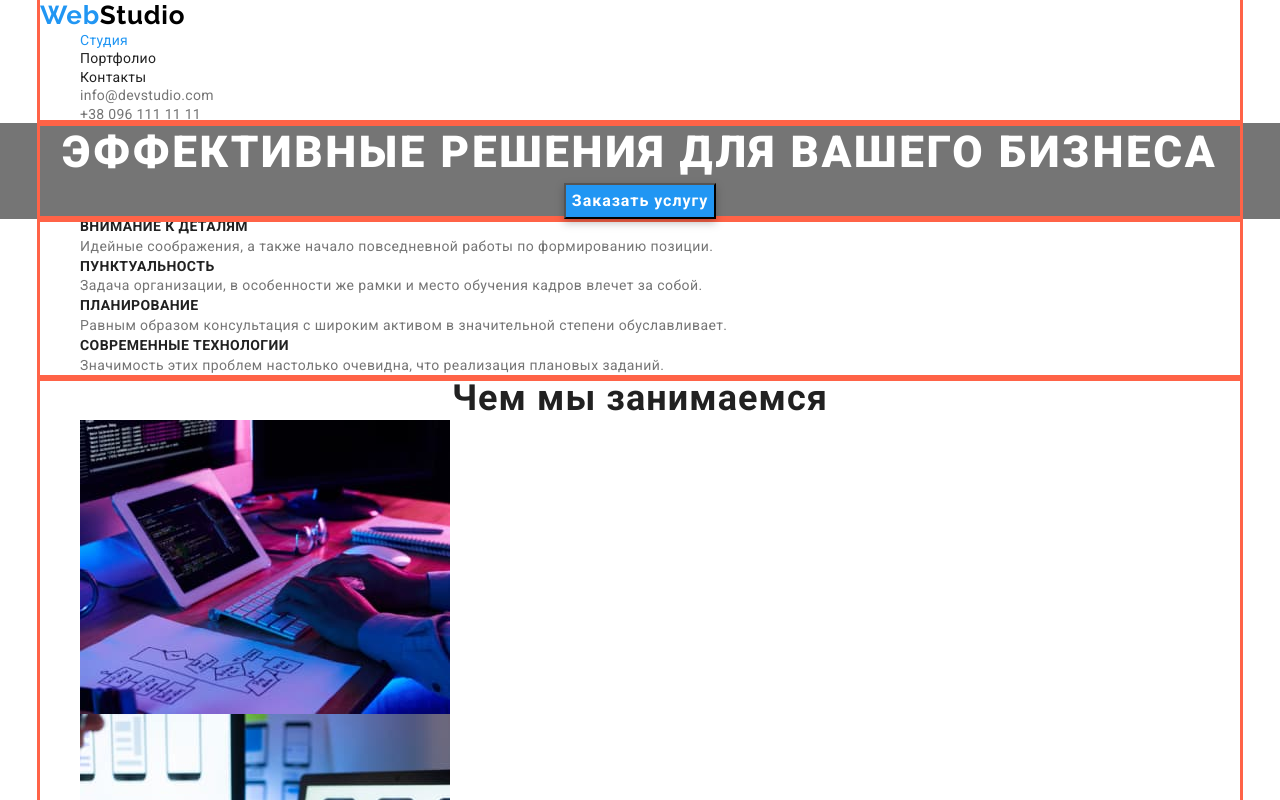
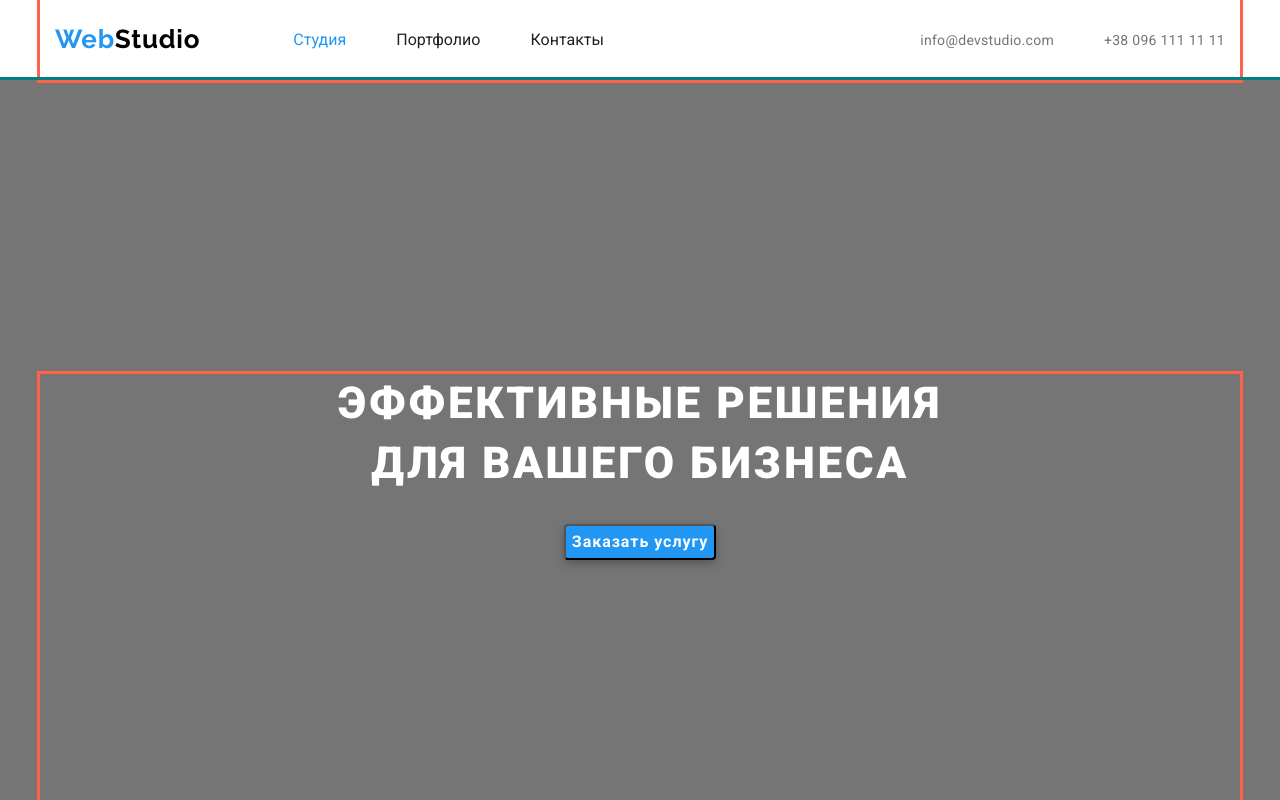
Before and after one commit to nazar-yednak/goit-markup-hw-03, a plain HTML site: page index.html in a window 1280 px wide. Shown: the top 800 px of the page. Drawn offline with nearby package versions, Linux system fonts and the light colour scheme.

Commit message:
зберігає марджіни

```diff
--- a/css/style.css
+++ b/css/style.css
@@ -1,5 +1,5 @@
 body {
-  margin: 0;
+  margin: 0 ;
   font-family: Roboto, sans-serif;
 }
 h1,
@@ -10,7 +10,8 @@ h5,
 h6,
 p,
 ul {
-  margin: 0;
+  margin: 0px;
+  padding: 0px;
 }
 img {
   display: block;
@@ -35,12 +36,30 @@ img {
 .container {
   width: 1200px;
   outline: 3px solid tomato;
-  margin: 0 auto;
+
+padding-left: 15px;
+padding-right: 15px;
+margin: 0 auto;
+}
+.section {
+  outline: 3px solid teal;
+  padding-top: 94px;
+  padding-bottom: 94px;
 }
 
 .page-heder {
+  border-bottom: 1px solid #ececec;
+}
+.main-nav {
+  display: flex;
+
+  align-items: center;
 }
 .logo {
+  display: block;
+  padding-top: 24px;
+  padding-bottom: 25px;
+  margin-right: 93px;
   text-decoration: none;
   font-family: Raleway;
   font-style: normal;
@@ -59,7 +78,18 @@ img {
   letter-spacing: 0.03em;
   color: var(--accent-color);
 }
+.site-nav {
+  display: flex;
+}
+.site-nav .item:not(:last-child) {
+  margin-right: 50px;
+}
+
+}
+
 .site-nav .link {
+  padding-top: 32px;
+  padding-bottom: 32px;
   font-size: 14px;
   line-height: 1.14;
   letter-spacing: 0.02em;
@@ -75,6 +105,13 @@ img {
   letter-spacing: 0.02em;
   color: var(--accent-color);
 }
+.auth-nav {
+  display: flex;
+  margin-left: auto;
+}
+.auth-nav .item + .item {
+  margin-left: 50px;
+}
 .auth-nav .link {
   font-size: 14px;
   line-height: 1.14;
@@ -89,27 +126,40 @@ img {
   color: var(--accent-color);
 }
 /* Hero*/
+.hero {
+
+}
 .section-hero {
   background-color: var(--title-text-color);
   text-align: center;
 }
 .section-hero .title {
-  font-weight: 900;
+  margin-top: 200px;
+  margin-bottom: 30px;
+  margin-left: auto;
+  margin-right: auto;
+   font-weight: 900;
   font-size: 44px;
   line-height: 1.36;
+  width: 696px;
   text-align: center;
   letter-spacing: 0.06em;
   text-transform: uppercase;
   color: var(--second-accent-color);
 }
+.btn {
+  margin-bottom: 250px;
+}
 .section-hero .btn {
-  font-weight: 700;
+
+    font-weight: 700;
   font-size: 16;
   line-height: 1.87;
   letter-spacing: 0.06em;
   color: var(--second-accent-color);
   background-color: var(--prymary-bg-color);
   filter: drop-shadow(0px 4px 4px rgba(0, 0, 0, 0.25));
+  border-radius: 4px;
 }
 
 /* Особливості*/
@@ -122,6 +172,14 @@ img {
   text-transform: uppercase;
   color: var(--prymary-text-color);
 }
+.feature-list{
+  display: flex;
+
+}
+.feature-list .item:not(:last-child)
+{
+  margin-left: 30px;
+}
 
 .feature .text {
   font-size: 14px;
@@ -132,6 +190,7 @@ img {
 
 /*Секція рід заннятть по фото*/
 .work .title {
+  margin-bottom: 50px;
   font-weight: 700;
   font-size: 36px;
   line-height: 1.16;
@@ -139,12 +198,17 @@ img {
   letter-spacing: 0.03em;
   color: var(--prymary-text-color);
 }
+.work-list{
+  display: flex;
+  justify-content: space-between;
+}
 
 /*Наша команда*/
 .team {
   background-color: #f5f4fa;
 }
 .team-title {
+  margin-bottom: 50px;
   font-weight: 700;
   font-size: 36px;
   line-height: 1.16;
@@ -167,6 +231,21 @@ img {
 
   color: var(--title-text-color);
 }
+.team-list{
+  display: flex;
+  justify-content: space-between;
+}
+.team-img{
+  margin-bottom: 30px;
+}
+.team-list .title{
+ margin-bottom: 10px;
+
+}
+.team-list .text{
+ margin-bottom: 30px;
+}
+
 
 /*Портфоліо*/
 
@@ -233,7 +312,11 @@ footer {
   background-color: #2f303a;
 }
 .footers {
+  margin-top: 60px;
   color: var(--second-accent-color);
+
+}
+
 }
 .logo-s .address .link {
   font-family: Roboto;
@@ -251,3 +334,12 @@ footer {
 .address .link:focus {
   color: var(--accent-color);
 }
+.address-link{
+  margin-top: 10px;
+}
+.address-link .item:not(:last-child){
+  margin-bottom: 9px;
+}
+.address-link .item:last-child{
+  margin-bottom: 45px;
+}
--- a/index.html
+++ b/index.html
@@ -20,52 +20,54 @@
   <body>
     <!--Навігація сайnа-->
     <header class="page-header">
-      <div class="container">
+      <div class="container main-nav">
+        <a class="logo" href="" lang="en"><span class="logo-s">Web</span>Studio</a>
         <nav class="site-nav">
-          <a class="logo" href="" lang="en"><span class="logo-s">Web</span>Studio</a>
-          <ul class="list">
-            <li><a class="link current" href="">Студия</a></li>
-            <li><a class="link" href="./portfolio.html">Портфолио</a></li>
-            <li><a class="link" href="">Контакты</a></li>
+          <ul class="site-nav list">
+            <li class="item"><a class="link current" href="">Студия</a></li>
+            <li class="item"><a class="link" href="./portfolio.html">Портфолио</a></li>
+            <li class="item"><a class="link" href="">Контакты</a></li>
           </ul>
         </nav>
         <ul class="auth-nav list">
-          <li><a class="link" href="mailto:info@devstudio.com">info@devstudio.com</a></li>
-          <li><a class="link" href="tel:+380961111111">+38 096 111 11 11</a></li>
+          <li class="item">
+            <a class="link" href="mailto:info@devstudio.com">info@devstudio.com</a>
+          </li>
+          <li class="item"><a class="link" href="tel:+380961111111">+38 096 111 11 11</a></li>
         </ul>
       </div>
     </header>
     <main>
       <!--hero-->
-      <section class="section-hero">
-        <div class="container">
+      <section class="section-hero section">
+        <div class="container hero">
           <h1 class="title">Эффективные решения для вашего бизнеса</h1>
           <button class="btn" type="button">Заказать услугу</button>
         </div>
       </section>
       <!--Особливості-->
-      <section class="feature">
+      <section class="feature section">
         <div class="container">
           <ul class="feature-list list">
-            <li>
+            <li class="item">
               <h3 class="title">Внимание к деталям</h3>
               <p class="text">
                 Идейные соображения, а также начало повседневной работы по формированию позиции.
               </p>
             </li>
-            <li>
+            <li class="item">
               <h3 class="title">Пунктуальность</h3>
               <p class="text">
                 Задача организации, в особенности же рамки и место обучения кадров влечет за собой.
               </p>
             </li>
-            <li>
+            <li class="item">
               <h3 class="title">Планирование</h3>
               <p class="text">
                 Равным образом консультация с широким активом в значительной степени обуславливает.
               </p>
             </li>
-            <li>
+            <li class="item">
               <h3 class="title">Современные технологии</h3>
               <p class="text">
                 Значимость этих проблем настолько очевидна, что реализация плановых заданий.
@@ -75,10 +77,10 @@
         </div>
       </section>
       <!--Секція рід заннятть по фото-->
-      <section class="work">
+      <section class="work section">
         <div class="container">
           <h2 class="title">Чем мы занимаемся</h2>
-          <ul class="list">
+          <ul class="list work-list">
             <li><img src="./images/box1.jpg" alt="Набор кода" width="370" /></li>
             <li>
               <img src="./images/box2.jpg" alt="Оптимизация под мобильное устройство" width="370" />
@@ -88,27 +90,27 @@
         </div>
       </section>
       <!--Наша команда-->
-      <section class="team">
+      <section class="team section">
         <div class="container">
           <h2 class="team-title">Наша команда</h2>
-          <ul class="list">
+          <ul class="team-list list">
             <li>
-              <img src="./images/img1.jpg" alt="Игорь Демьяненко" width="270" />
+              <img class="team-img" src="./images/img1.jpg" alt="Игорь Демьяненко" width="270" />
               <h3 class="title">Игорь Демьяненко</h3>
               <p class="text">Product Designer</p>
             </li>
             <li>
-              <img src="./images/img2.jpg" alt="Ольга Репина" width="270" />
+              <img class="team-img" src="./images/img2.jpg" alt="Ольга Репина" width="270" />
               <h3 class="title">Ольга Репина</h3>
               <p class="text">Frontend Developer</p>
             </li>
             <li>
-              <img src="./images/img3.jpg" alt="Николай Тарасов" width="270" />
+              <img class="team-img" src="./images/img3.jpg" alt="Николай Тарасов" width="270" />
               <h3 class="title">Николай Тарасов</h3>
               <p class="text">Marketing</p>
             </li>
             <li>
-              <img src="./images/img4.jpg" alt="Михаил Ермаков" width="270" />
+              <img class="team-img" src="./images/img4.jpg" alt="Михаил Ермаков" width="270" />
               <h3 class="title">Михаил Ермаков</h3>
               <p class="text">UI Designer</p>
             </li>
@@ -118,17 +120,20 @@
     </main>
     <!--Подвал сторынки з адресою-->
     <footer>
+      ">
       <div class="container">
         <a class="logo footers" href="" lang="en"><span class="logo-s">Web</span>Studio</a>
         <address class="address">
           <ul class="address-link list">
-            <li>
+            <li class="item">
               <a class="link map" href="https://goo.gl/maps/MDSYe2KbFYDutrP69"
                 >г. Киев, пр-т Леси Украинки, 26</a
               >
             </li>
-            <li><a class="link mail" href="mailto:info@devstudio.com">info@devstudio.com</a></li>
-            <li><a class="link tel" href="tel:+380961111111">+38 096 111 11 11</a></li>
+            <li class="item">
+              <a class="link mail" href="mailto:info@devstudio.com">info@devstudio.com</a>
+            </li>
+            <li class="item"><a class="link tel" href="tel:+380961111111">+38 096 111 11 11</a></li>
           </ul>
         </address>
       </div>
```
Also changed, not shown: portfolio.html (+1 -1 lines).
